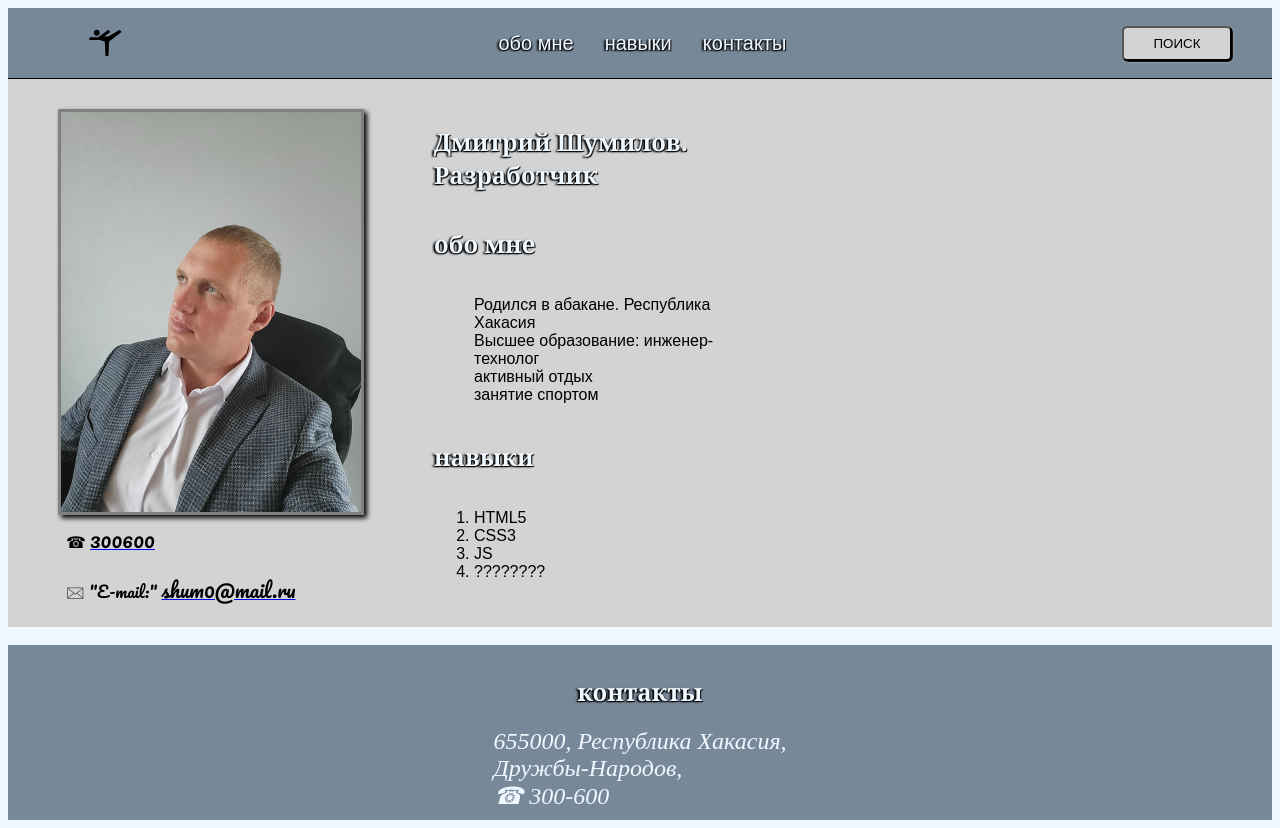
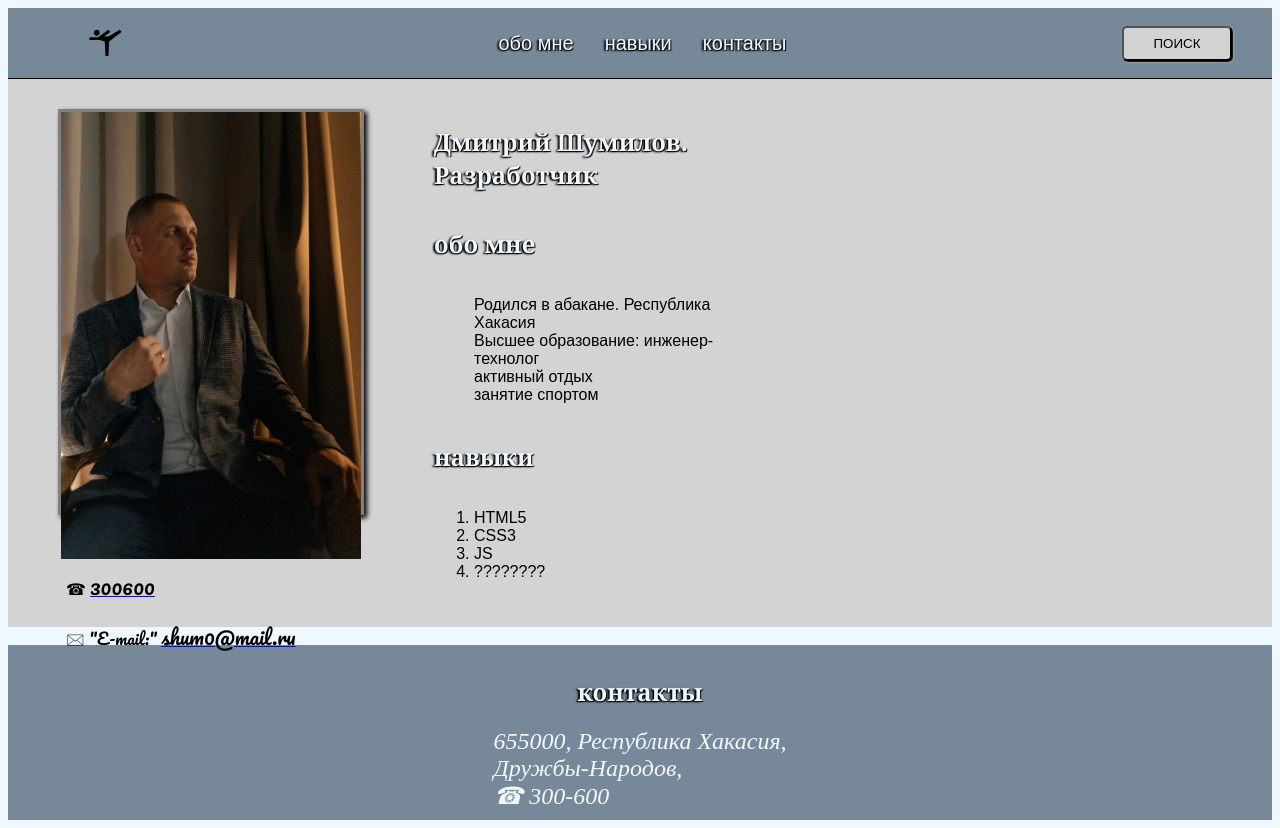
Before and after one commit to Dimas-Shumil/Visitka, a plain HTML site: page index.html in a window 1280 px wide. Drawn offline with Linux system fonts and the light colour scheme.

Commit message:
img face

```diff
--- a/index.html
+++ b/index.html
@@ -34,7 +34,7 @@
 
             <div class="ima-flex">
 
-                <img src="site/img/Изображение WhatsApp 2023-09-06 в 09.03.28.jpg" alt="my-foto"
+                <img src="site/img/Изображение WhatsApp 2023-10-28 в 19.29.59_f4ca660a.jpg" alt="my-foto"
                     title="foto" width="300">
                 <p><span>&#9742;</span> <a href="tel:300600"><span class="tel">300600</span></a></p>
 
```
Also changed, not shown: site/img/Изображение WhatsApp 2023-10-28 в 19.29.59_f4ca660a.jpg (added).
